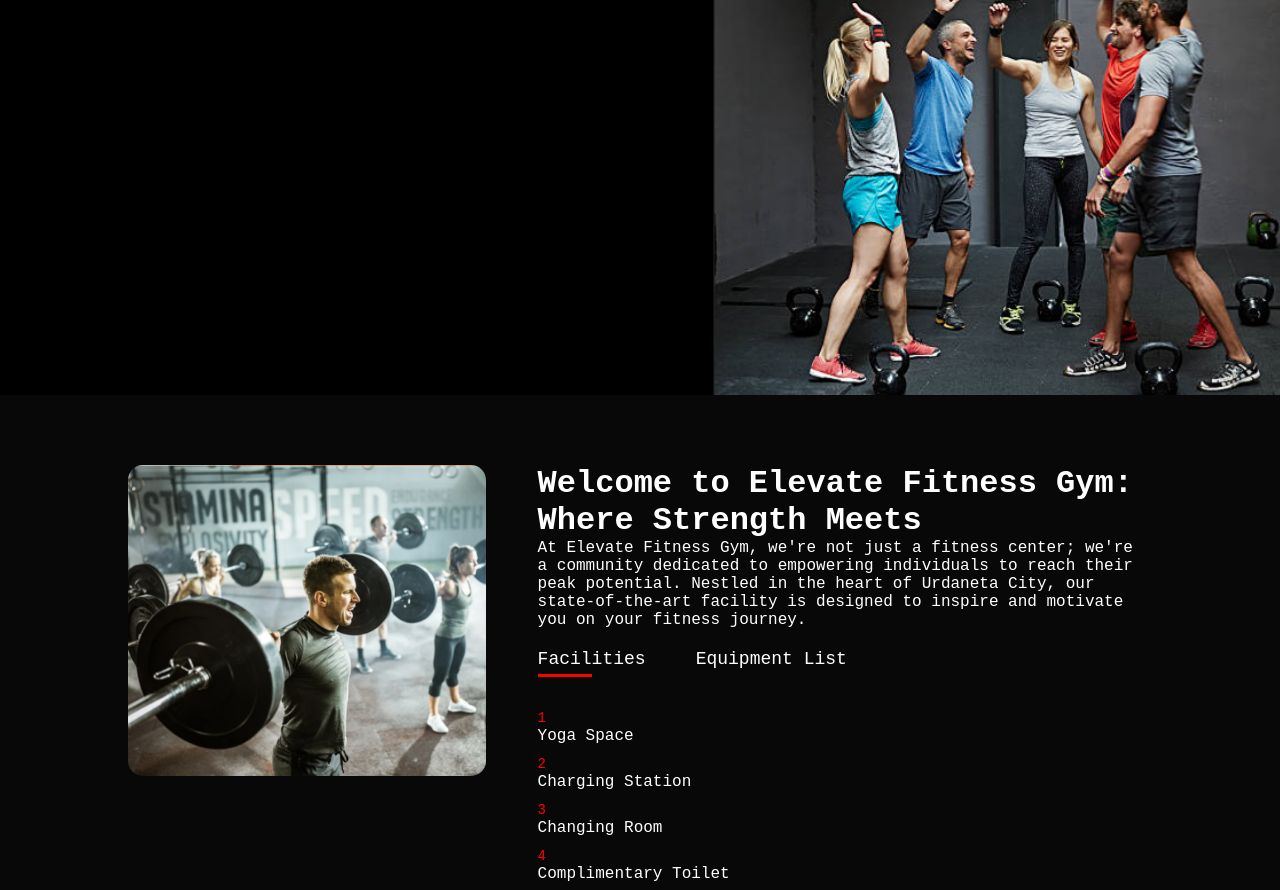
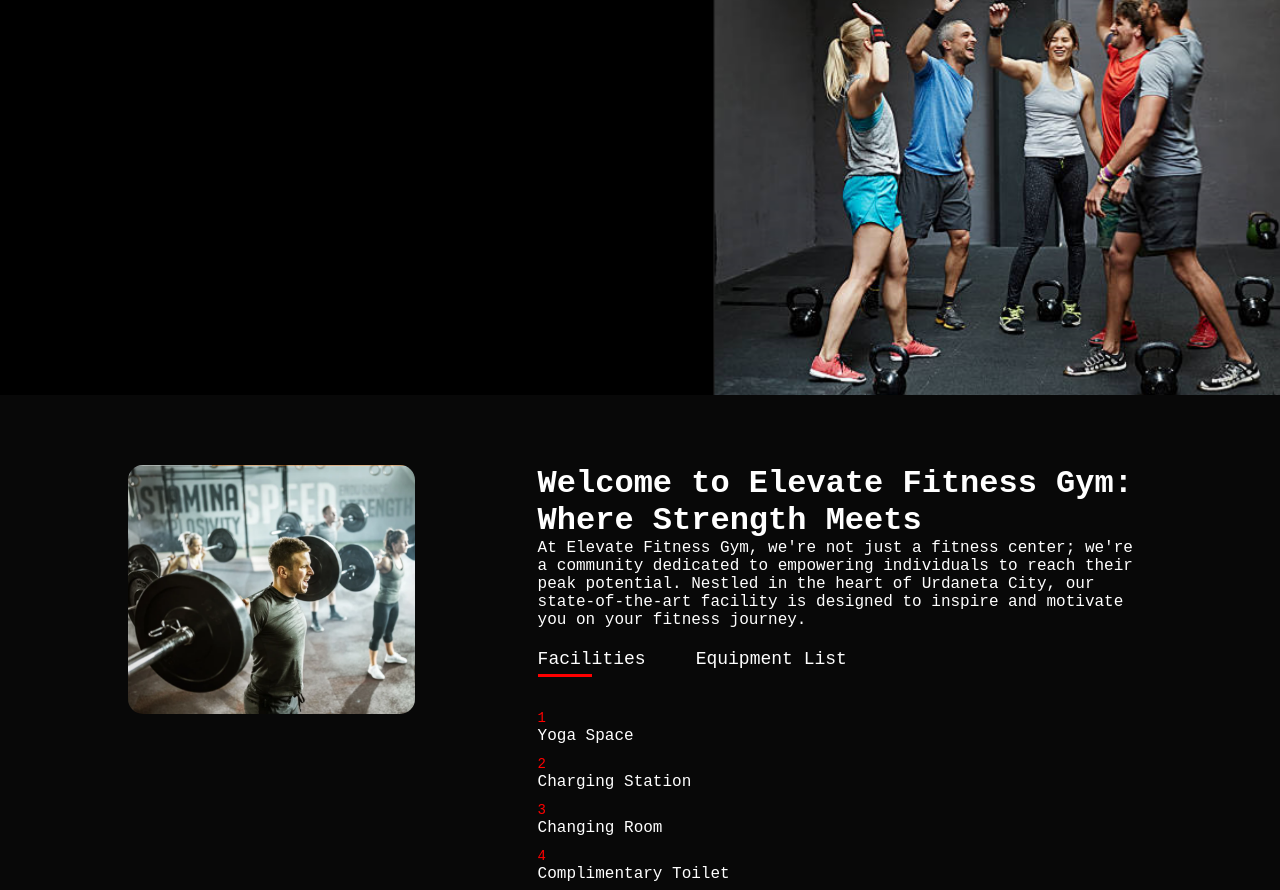
Before and after one commit to dasabristol/elevate-gym, a plain HTML site: page index.html in a window 1280 px wide. Shown: the part 405-1295 px from the top of the page. Drawn offline with nearby package versions, Linux system fonts and the light colour scheme.

Commit message:
hadueken

```diff
--- a/style.css
+++ b/style.css
@@ -67,7 +67,7 @@ nav ul li a:hover::after{
 .header-text h1 span{
     color: cyan;
 }
-/* ABOUT ME  */
+/* METHOD */
 #about{
     padding: 60px 0;
     color: #fff
@@ -81,7 +81,7 @@ nav ul li a:hover::after{
     flex-basis: 35%;
 }
 .about-col-1 img{
-    width: 100%;
+    width: 80%;
 
     border-radius: 15px;
 }
```
Also changed, not shown: index.html (+2 -2 lines).
